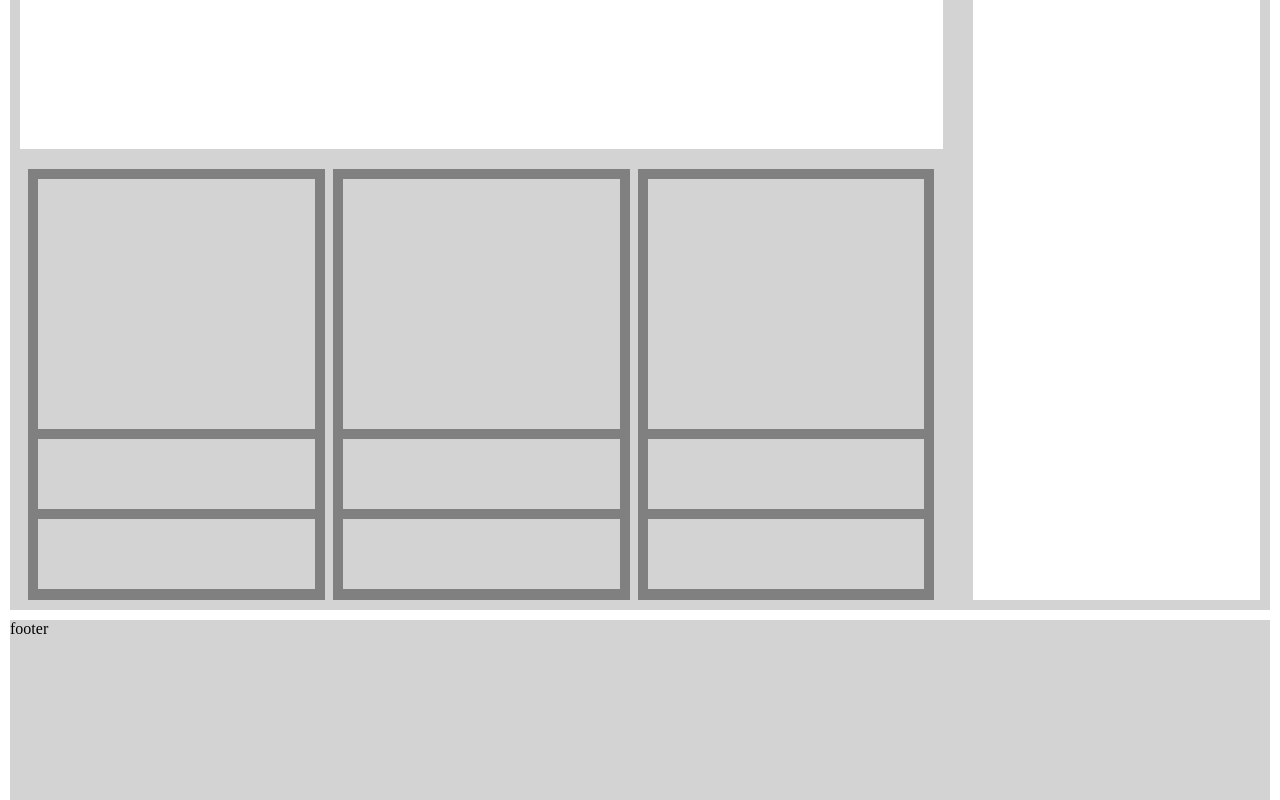
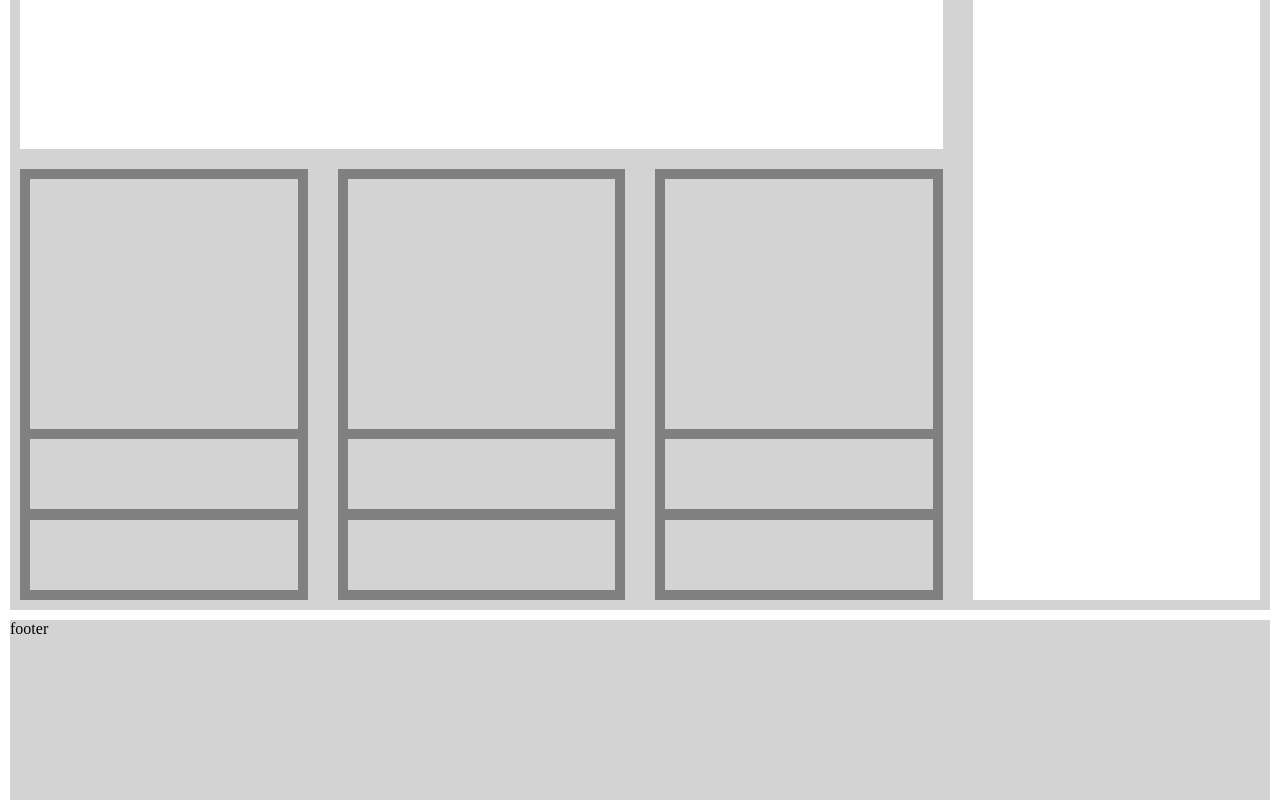
Before and after one commit to Dfn2502/displaygrid.github.io, a plain HTML site: page index.html in a window 1280 px wide. Shown: the part 590-1390 px from the top of the page. Drawn offline with Linux system fonts and the light colour scheme.

Commit message:
Add files via upload

```diff
--- a/esilos.css
+++ b/esilos.css
@@ -31,19 +31,26 @@ nav{
     background-color: var(--fondo);
 
 }
-.card{
-    display: grid;
-    grid-area: card;
-    display: flex;
-    justify-content: space-evenly;
-}
 .cardd{
+
     background-color: gray;
-    width: 30%;
     display: flex;
     flex-flow: column;
     padding: 10px;
+    display: grid;
 
+}
+.c1{
+    display: grid;
+    grid-area: c1;
+}
+.c2{
+    display: grid;
+    grid-area: c2;
+}
+.c3{
+    display: grid;
+    grid-area: c3;
 }
 .cardprincipal{
     width: 100%;
@@ -76,7 +83,7 @@ main{
     grid-template-rows: 2fr 2fr;
     grid-template-areas:
     "banner banner banner aside"
-    "card card card aside"
+    "c1 c2 c3 aside"
     ;
 }
 footer{
--- a/index.html
+++ b/index.html
@@ -14,11 +14,10 @@
             banner
         </section>
         <aside>aside</aside>
-        <div class="card">
-        <div class="cardd"><div class="cardprincipal"></div><div class="card1"></div><div class="card1"></div></div>
-        <div class="cardd"><div class="cardprincipal"></div><div class="card1"></div><div class="card1"></div></div>
-        <div class="cardd"><div class="cardprincipal"></div><div class="card1"></div><div class="card1"></div></div>
-        </div>
+        <div class="cardd c1"><div class="cardprincipal"></div><div class="card1"></div><div class="card1"></div></div>
+        <div class="cardd c2"><div class="cardprincipal"></div><div class="card1"></div><div class="card1"></div></div>
+        <div class="cardd c3"><div class="cardprincipal"></div><div class="card1"></div><div class="card1"></div></div>
+
     </main>
     <footer>footer</footer>
 </body>
```
